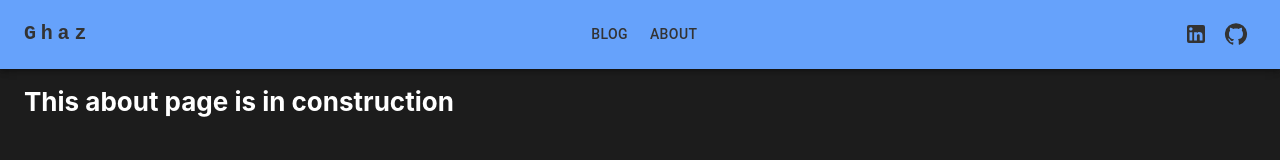
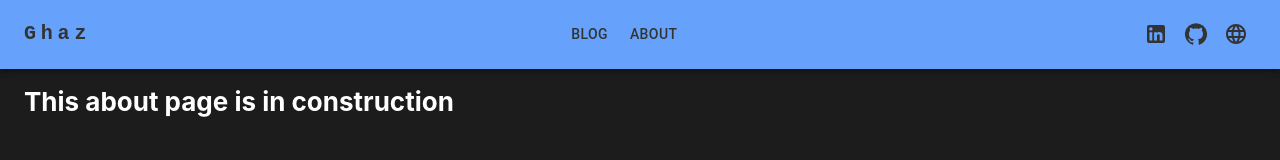
Before and after one commit to GhazTools/Blog, a React (Create React App) app: page /about in a window 1280 px wide. Shown: the top 160 px of the page. Built offline with nearby package versions, Linux system fonts and the light colour scheme.

Commit message:
add personal website

```diff
--- a/src/components/header.tsx
+++ b/src/components/header.tsx
@@ -12,6 +12,7 @@ import * as React from "react";
 import { Link } from "react-router-dom";
 import LinkedInIcon from "@mui/icons-material/LinkedIn";
 import GitHubIcon from "@mui/icons-material/GitHub";
+import LanguageIcon from "@mui/icons-material/Language";
 
 interface iPage {
     name: string;
@@ -188,6 +189,14 @@ function Header() {
                         >
                             <GitHubIcon />
                         </IconButton>
+                        <IconButton
+                            href="https://ghaz.dev"
+                            target="_blank"
+                            aria-label="GitHub"
+                            sx={{ color: "#333333" }}
+                        >
+                            <LanguageIcon />
+                        </IconButton>
                     </Box>
                 </Toolbar>
             </Container>
```
